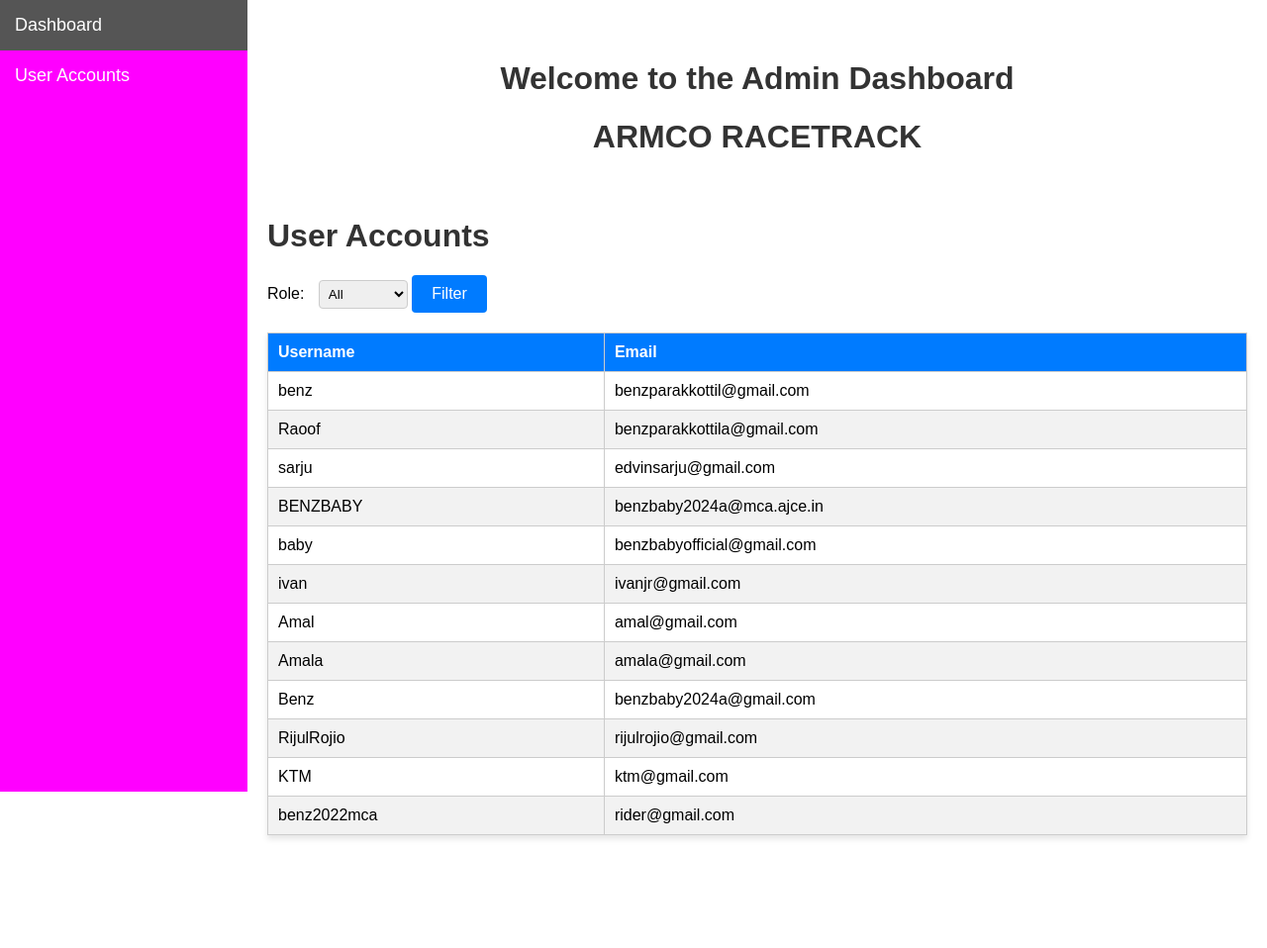
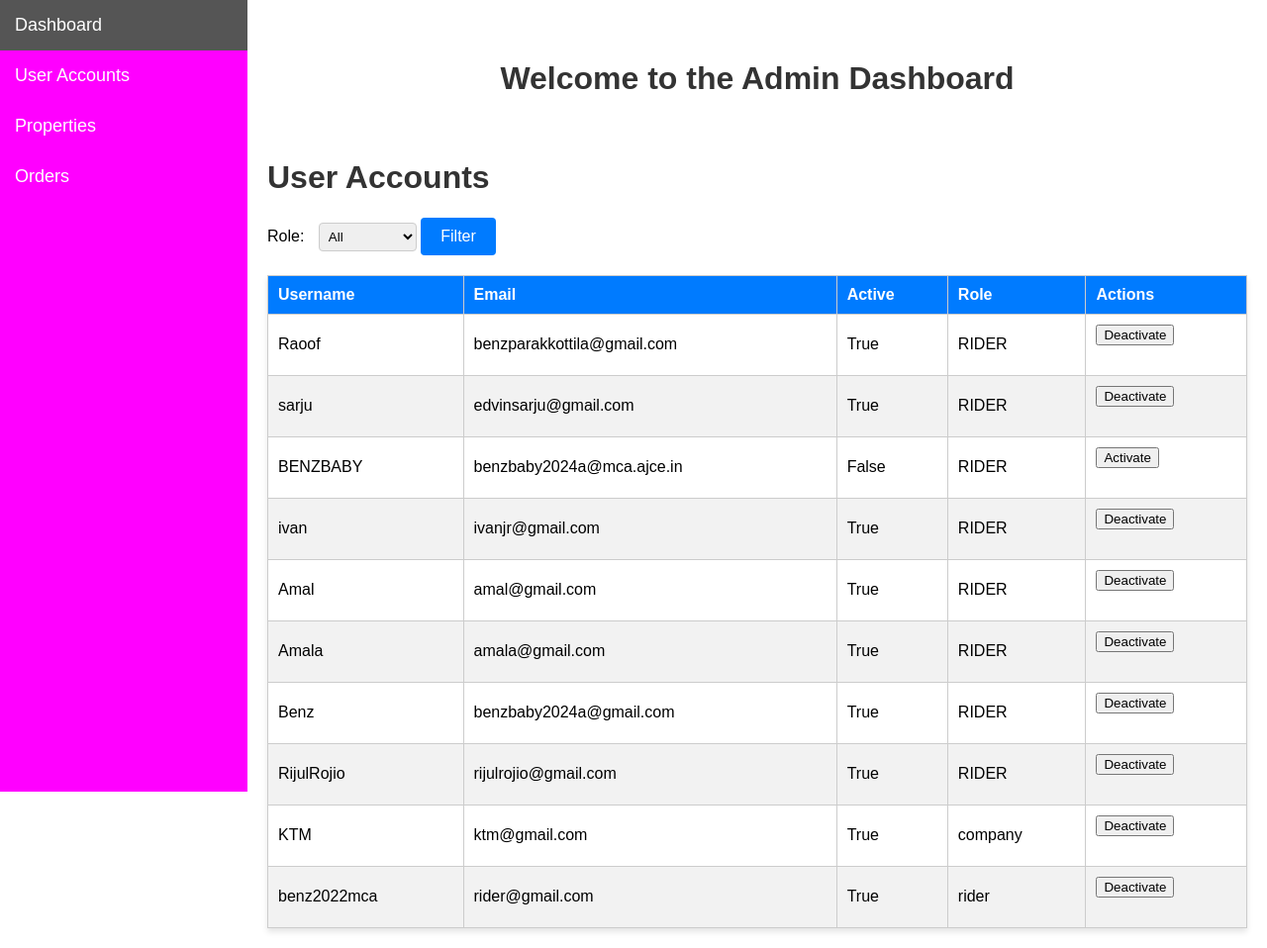
Before and after one commit to BenzBaby/ARMCO, a Django app: page /adminreg/ in a window 1280 px wide. Shown: the whole page at 99% size. Before the commit the page ends 848 px from the top, so only its background shows below. Run offline with Django 4.2, Linux system fonts and the light colour scheme; data comes from the database, SQL or seed files in the repository; both versions use the stored data as it was after the commit.

Commit message:
Add files via upload

```diff
--- a/Race/RaceApp/urls.py
+++ b/Race/RaceApp/urls.py
@@ -15,12 +15,17 @@ urlpatterns = [
     path('forgot', auth_views.PasswordResetView.as_view(), name='password_reset'),
 
     path('rider/',views.rider,name='rider'),
+    path('company/',views.company,name='company'),
 
     path('password_reset/', CustomPasswordResetView.as_view(), name='password_reset'),
     path('password_reset/done/',CustomPasswordResetDoneView.as_view(),name='password_reset_done'),
     path('reset/<uidb64>/<token>/',CustomPasswordResetConfirmView.as_view(),name='password_reset_confirm'),
     path('reset/done/',CustomPasswordResetCompleteView.as_view(),name='password_reset_complete'),
 
-     path('admin1/',views.admin1,name='admin1'),
-      path('adminreg/',views.adminreg,name='adminreg'),
+    path('admin1/',views.admin1,name='admin1'),
+    path('adminreg/',views.adminreg,name='adminreg'),
+
+
+    path('deactivate_user/<int:user_id>/', views.deactivate_user, name='deactivate_user'),
+    path('activate_user/<int:user_id>/', views.activate_user, name='activate_user'),
 ]
--- a/Race/RaceApp/views.py
+++ b/Race/RaceApp/views.py
@@ -9,6 +9,8 @@ from django.contrib.auth import authenticate ,login as auth_login
 from django.contrib.auth import logout as auth_logout
 from django.contrib.auth.views import PasswordResetView,PasswordResetConfirmView,PasswordResetDoneView,PasswordResetCompleteView
 from django.urls import reverse_lazy
+from django.db.models import Q  # Import Q for complex queries
+from django.shortcuts import render, redirect,get_object_or_404
 
 class CustomPasswordResetView(PasswordResetView):
     template_name = 'password_reset_form.html'  # Your template for the password reset form
@@ -31,6 +33,7 @@ def signup(request):
         email = request.POST.get('email')
         password = request.POST.get('password')
         confirmPassword = request.POST.get('confirm-password')
+        role = request.POST.get('role')  # Add role selection in your signup form
        # phone_number = request.POST.get('phoneNumber')
         #address = request.POST.get('address')
 
@@ -43,7 +46,7 @@ def signup(request):
         elif password != confirmPassword:
             messages.error(request, "Passwords do not match")
         else:
-            user = CustomUser(username=username,email=email,role='RIDER')  # Change role as needed
+            user = CustomUser(username=username,email=email,role=role)  # Change role as needed
             user.set_password(password)
             user.save()
             messages.success(request, "Registered successfully")
@@ -60,8 +63,11 @@ def login(request):
         if user is not None:
             auth_login(request, user)
             request.session['username'] = username
-            messages.success(request, "Login successful!")
-            return redirect("rider")  # Replace 'rider' with the name of your home page URL
+            if user.role == 'rider':
+
+                return redirect("rider")  # Replace 'rider' with the name of your home page URL
+            elif user.role == 'company':
+                return redirect("company")
         else:
             messages.error(request, "Invalid login credentials")
 
@@ -70,12 +76,25 @@ def login(request):
     return response
 
 def rider(request):
-   if 'username' in request.session:
+    messages.success(request, "Login successful!")
+    if 'username' in request.session:
        response = render(request, 'rider.html')
        response['Cache-Control'] = 'no-store, must-revalidate'
        return response
-   else:
+    else:
        return redirect('index')
+
+def company(request):
+    messages.success(request, "Login successful!")
+
+    if 'username' in request.session:
+
+       response = render(request, 'company.html')
+       response['Cache-Control'] = 'no-store, must-revalidate'
+       return response
+    else:
+        return redirect('index')
+
 def logout(request):
     auth_logout(request) # Use the logout function to log the user out
     return redirect('index')  # Re
@@ -98,9 +117,34 @@ def admin1(request):
 
 def adminreg(request):
     role_filter = request.GET.get('role')
+
+    # Filter users based on role and exclude superusers
     if role_filter:
-        profiles = CustomUser.objects.filter(role=role_filter)
+        if role_filter == "rider":
+            profiles = CustomUser.objects.filter(Q(role=role_filter) & ~Q(is_superuser=True))
+        else:
+            profiles = CustomUser.objects.filter(Q(role=role_filter) & ~Q(is_superuser=True))
     else:
-        profiles = CustomUser.objects.all()
+        profiles = CustomUser.objects.filter(~Q(is_superuser=True))  # Exclude superusers
 
     return render(request, 'adminreg.html', {'profiles': profiles})
+
+def deactivate_user(request, user_id):
+    user = get_object_or_404(CustomUser, id=user_id)
+    if user.is_active:
+        user.is_active = False
+        user.save()
+        messages.success(request, f"User '{user.username}' has been deactivated.")
+    else:
+        messages.warning(request, f"User '{user.username}' is already deactivated.")
+    return redirect('adminreg')
+
+def activate_user(request, user_id):
+    user = get_object_or_404(CustomUser, id=user_id)
+    if not user.is_active:
+        user.is_active = True
+        user.save()
+        messages.success(request, f"User '{user.username}' has been activated.")
+    else:
+        messages.warning(request, f"User '{user.username}' is already active.")
+    return redirect('adminreg')
--- a/Race/template/adminreg.html
+++ b/Race/template/adminreg.html
@@ -107,29 +107,64 @@
             border: 1px solid #ccc;
             border-radius: 4px;
         }
+        .large-message-box {
+            display: none;
+            position: fixed;
+            top: 50%;
+            left: 50%;
+            transform: translate(-50%, -50%);
+            background-color: #fff;
+            border: 1px solid #ccc;
+            border-radius: 5px;
+            box-shadow: 0 2px 4px rgba(0, 0, 0, 0.2);
+            padding: 20px;
+            z-index: 9999;
+        }
+
+        /* CSS for Message Box Content */
+        .message-content {
+            font-size: 18px;
+            text-align: center;
+        }
+
+        /* CSS for Close Button */
+        .close-button {
+            position: absolute;
+            top: 10px;
+            right: 10px;
+            cursor: pointer;
+            color: #333;
+        }
     </style>
 </head>
-<body>
+{% if messages %}
+    <div class="large-message-box">
+        <span class="close-button" onclick="closeMessageBox()">&times;</span>
+        <div class="message-content">
+            {% for message in messages %}
+                {{ message|safe }}<br>
+            {% endfor %}
+        </div>
+    </div>
+    {% endif %}
     <div class="sidebar">
-        <a href="#">Dashboard</a>
+        <a href="{% url  'admin1' %}">Dashboard</a>
         <a href="{% url 'adminreg' %}">User Accounts</a> <!-- Add the URL to your user accounts page -->
-        <a href="#"></a>
-        <a href="#"></a>
+        <a href="#">Properties</a>
+        <a href="#">Orders</a>
     </div>
     <div class="content">
         <!-- Header -->
         <div class="header">
-            <h1>Welcome to the Admin Dashboard
-            </h1>
-            <h1>ARMCO RACETRACK</h1>
+            <h1>Welcome to the Admin Dashboard</h1>
         </div>
         <h1>User Accounts</h1>
         <form method="GET" action="{% url 'adminreg' %}">
             <label for="role">Role:</label>
             <select name="role">
                 <option value="">All</option>
-                <option value="RIDER">Rider</option>
-                <option value="COMPANY">Company</option>
+                <option value="rider">RIDER</option>
+                <option value="company">COMPANY</option>
                 <!-- Add more role options as needed -->
             </select>
             <button type="submit" class="filter-button">Filter</button>
@@ -140,6 +175,9 @@
                 <tr>
                     <th>Username</th>
                     <th>Email</th>
+                    <th>Active</th>
+                    <th>Role</th>
+                    <th>Actions</th>
                 </tr>
             </thead>
             <tbody>
@@ -147,10 +185,59 @@
                     <tr>
                         <td>{{ profile.username }}</td>
                         <td>{{ profile.email }}</td>
+                        <td>{{ profile.is_active }}</td>
+                        <td>{{ profile.role }}</td>
+                        <td>
+                            {% if profile.is_active %}
+                                <form method="post" action="{% url 'deactivate_user' profile.id %}">
+                                    {% csrf_token %}
+                                    <button type="submit">Deactivate</button>
+                                </form>
+                            {% else %}
+                                <form method="post" action="{% url 'activate_user' profile.id %}">
+                                    {% csrf_token %}
+                                    <button type="submit">Activate</button>
+                                </form>
+                            {% endif %}
+                        </td>
                     </tr>
                 {% endfor %}
             </tbody>
         </table>
+
     </div>
+    <script>
+        // Function to show the large message box
+        function showMessageBox() {
+            const messageBox = document.querySelector(".large-message-box");
+            messageBox.style.display = "block";
+        }
+
+        // Function to close the large message box
+        function closeMessageBox() {
+            const messageBox = document.querySelector(".large-message-box");
+            messageBox.style.display = "none";
+        }
+
+        // Call the showMessageBox function when the page loads
+        window.addEventListener("load", showMessageBox);
+
+            // Function to show the large message box
+            function showMessageBox() {
+                const messageBox = document.querySelector(".large-message-box");
+                messageBox.style.display = "block";
+            }
+
+            // Function to close the large message box
+            function closeMessageBox() {
+                const messageBox = document.querySelector(".large-message-box");
+                messageBox.style.display = "none";
+            }
+
+            // Call the showMessageBox function when the page loads
+            window.addEventListener("load", showMessageBox);
+
+    </script>
+
 </body>
 </html>
--- a/Race/template/index.html
+++ b/Race/template/index.html
@@ -86,8 +86,8 @@
                 <li class="nav-item">
                   <a class="nav-link fw-bold " href="{% url "signup" %}">signup</a>
                 </li>
-                <li class="nav-item">
-                  <a class="nav-link fw-bold " href= "{% url "admin1" %}" >Admin</a>
+                {% comment %} <li class="nav-item">
+                  <a class="nav-link fw-bold " href= "{% url "admin1" %}" >Admin</a> {% endcomment %}
                 </li>
                 <li class="nav-item">
                   <a class="nav-link" href="{% url "about" %}">Trackday Orientation</a>
```
Also changed, not shown: Race/template/signup.html (+6 -1 lines), Race/db.sqlite3.
